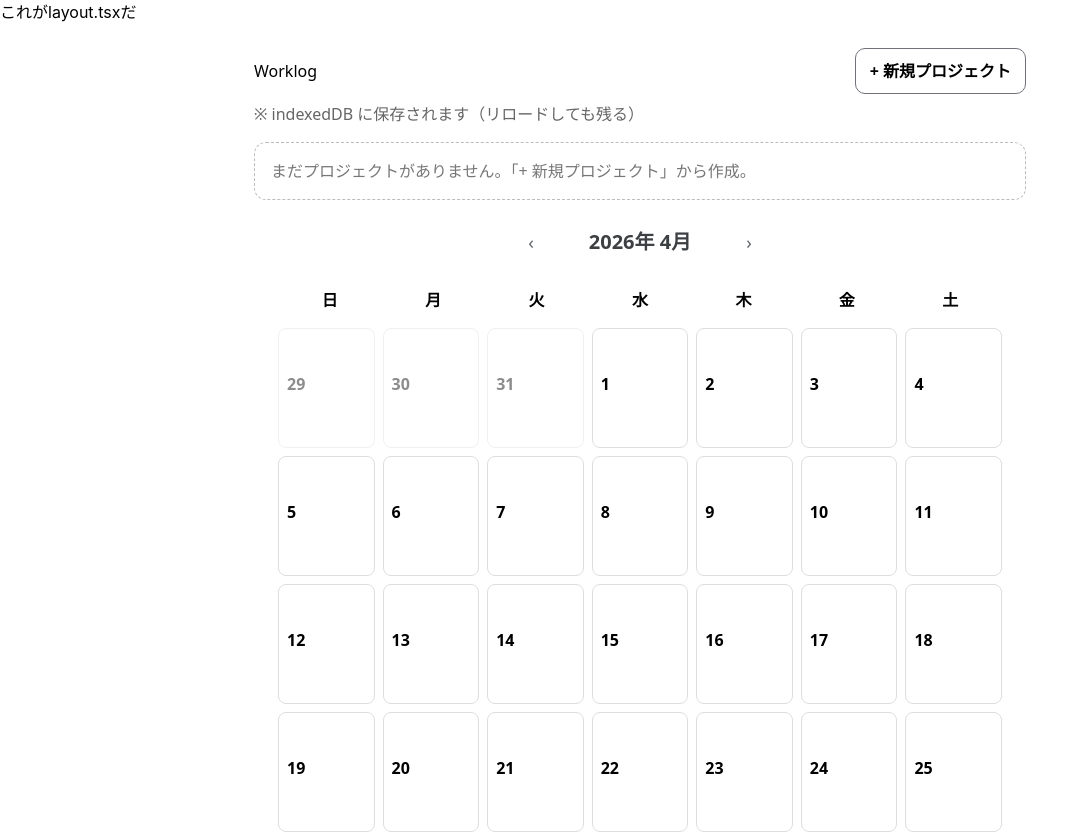
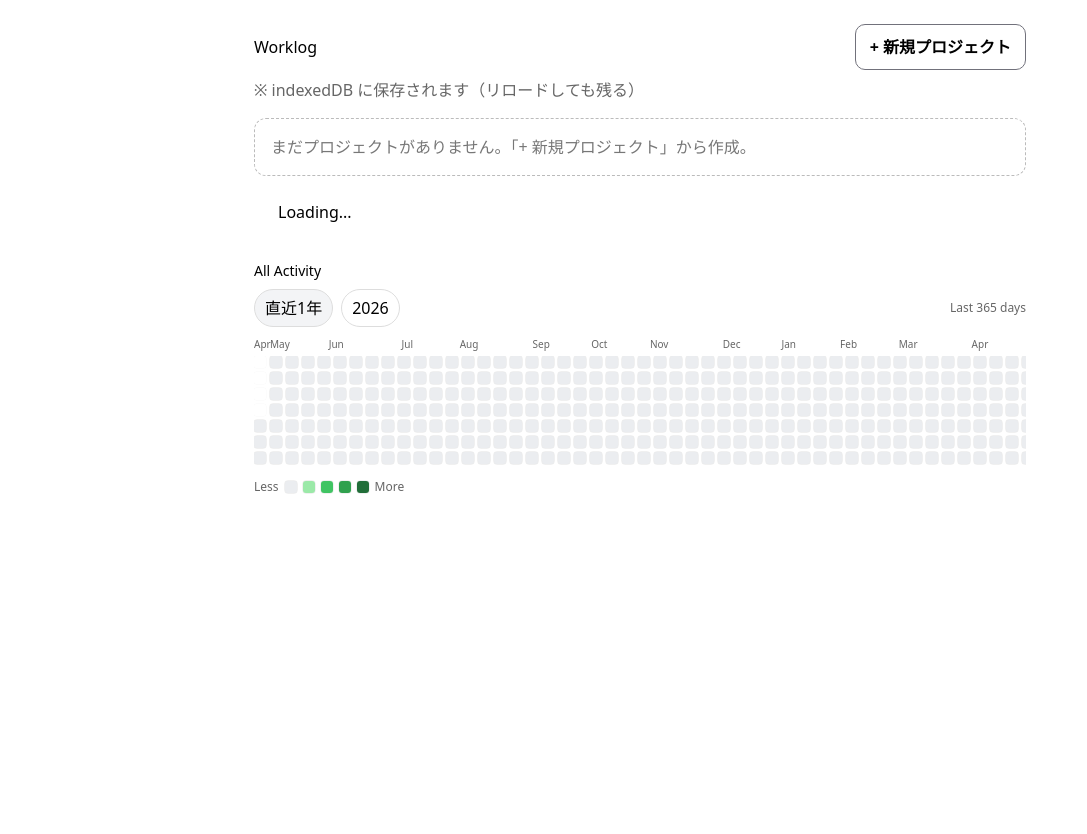
Before and after one commit to kei5o55/worklog-app, a Next.js app: page / in a window 1280 px wide. Shown: the top 834 px of the page, without its empty margins (0-1087 px from the left). After the commit the page ends 800 px from the top, so only its background shows below. Built offline with nearby package versions, Linux system fonts and the light colour scheme.

Commit message:
Update layout.tsx

```diff
--- a/src/app/layout.tsx
+++ b/src/app/layout.tsx
@@ -2,11 +2,8 @@ import "./globals.css";
 
 export default function RootLayout({ children }: {children: React.ReactNode}){
     return (
-
         <html lang="ja">
-
             <body>
-                <p>これがlayout.tsxだ</p>
                 {children}
             </body>
         </html>
```
